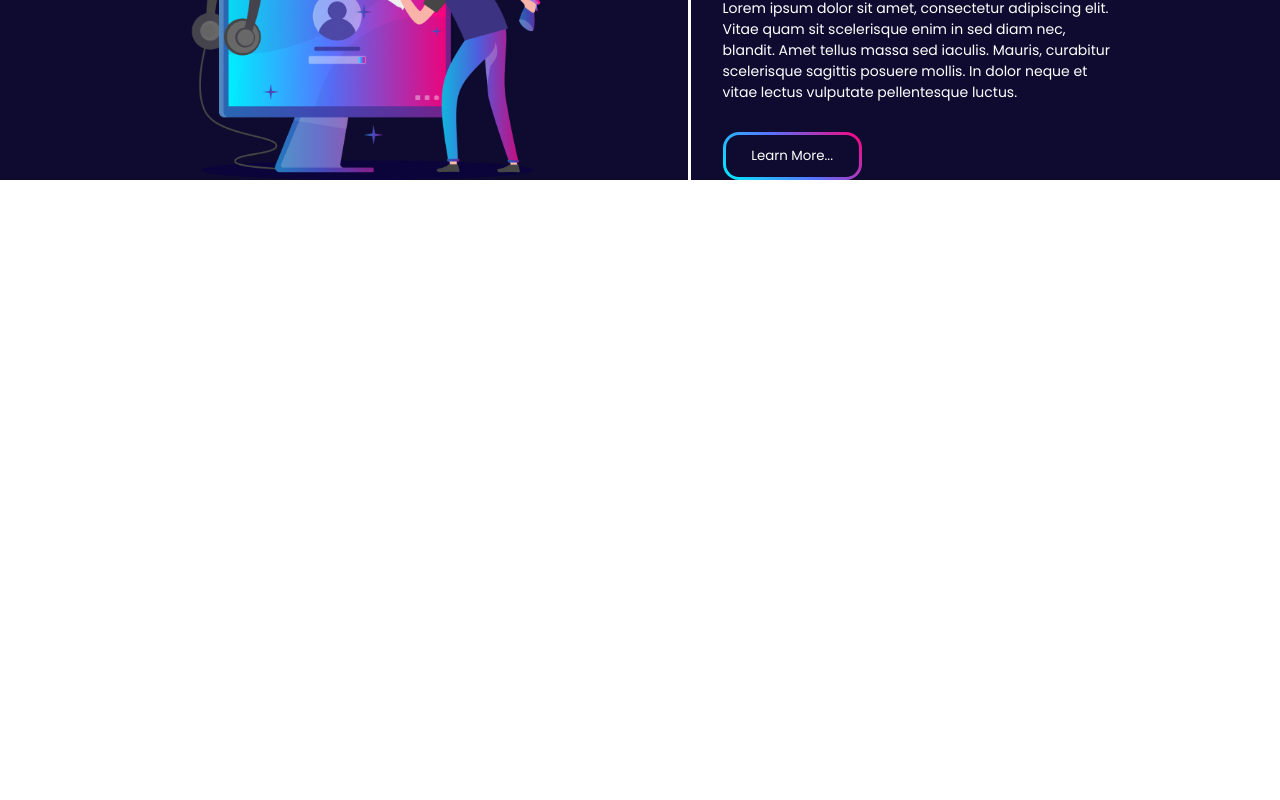
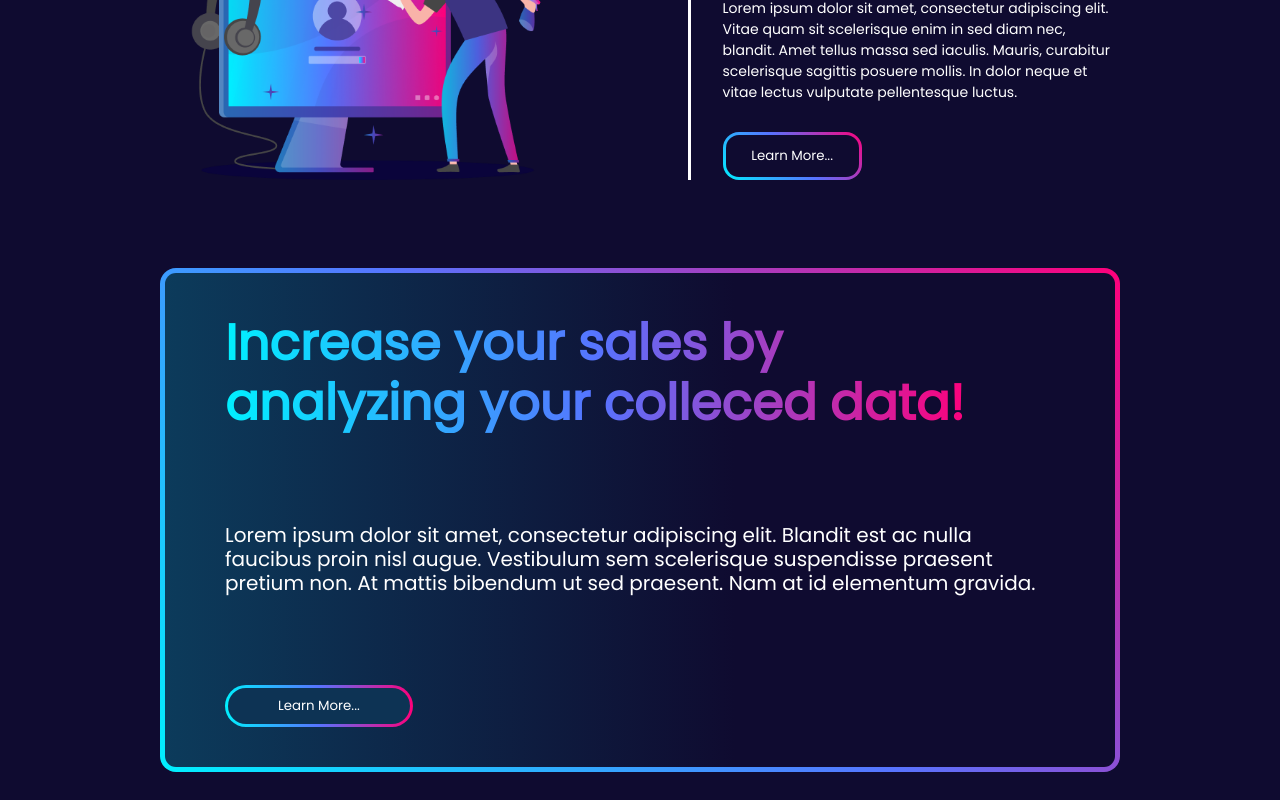
Before and after one commit to Kuroikuma/markai, a React (Create React App) app: page / in a window 1280 px wide. Shown: the part 4260-5060 px from the top of the page. Before the commit the page ends 4440 px from the top, so only its background shows below. Built offline with nearby package versions, Linux system fonts and the light colour scheme.

Commit message:
feat: add component card

```diff
--- a/src/app/App.js
+++ b/src/app/App.js
@@ -5,6 +5,7 @@ import { Robot } from './components/robot'
 import { Feature } from './components/feature'
 import { Video } from './components/video'
 import { Services } from './components/services'
+import { Card } from './components/card'
 
 export function App() {
   return (
@@ -14,6 +15,7 @@ export function App() {
       <Feature />
       <Video />
       <Services />
+      <Card />
     </div>
   )
 }
--- /dev/null
+++ b/src/app/components/card.jsx
@@ -0,0 +1,20 @@
+import '../css/card.css'
+
+export const Card = () => {
+  return (
+    <div className="card-wrapper">
+      <div className="card-wrap">
+        <div className="card__content">
+          <h2>Increase your sales by analyzing your colleced data!</h2>
+          <p>
+            Lorem ipsum dolor sit amet, consectetur adipiscing elit. Blandit est
+            ac nulla faucibus proin nisl augue. Vestibulum sem scelerisque
+            suspendisse praesent pretium non. At mattis bibendum ut sed
+            praesent. Nam at id elementum gravida.
+          </p>
+          <button>Learn More...</button>
+        </div>
+      </div>
+    </div>
+  )
+}
--- /dev/null
+++ b/src/app/css/card.css
@@ -0,0 +1,75 @@
+.card-wrapper {
+  height: 70vh;
+  width: 100%;
+
+  display: flex;
+  justify-content: center;
+  align-items: center;
+  background-color: #0f0b30;
+}
+.card-wrap {
+  height: 90%;
+  z-index: 100;
+  width: 75%;
+}
+.card__content {
+  height: 100%;
+  width: 100%;
+  padding: 40px 60px;
+  background: linear-gradient(
+    90deg,
+    rgba(12, 59, 91, 1) 0%,
+    rgba(15, 11, 48, 1) 60%
+  );
+  display: flex;
+  position: relative;
+  justify-content: center;
+  align-items: center;
+  border: 5px solid transparent;
+  border-radius: 16px;
+  background-clip: padding-box;
+  flex-direction: column;
+  justify-content: space-between;
+  align-items: flex-start;
+}
+.card__content::after {
+  position: absolute;
+  top: -5px;
+  bottom: -5px;
+  left: -5px;
+  right: -5px;
+  background: linear-gradient(45deg, #00f0ff, #5775ff, #ff007a);
+  content: '';
+  z-index: -1;
+  border-radius: 16px;
+}
+.card__content h2 {
+  width: 90%;
+  font-family: Poppins;
+  font-size: 50px;
+  line-height: 60px;
+  font-weight: bold;
+  display: inline;
+  background-image: linear-gradient(90deg, #00f0ff, #5773ff, #ff007a);
+  -webkit-background-clip: text;
+  -webkit-text-fill-color: transparent;
+}
+.card__content p {
+  font-family: Poppins;
+  font-size: 20px;
+  line-height: 24px;
+  color: #fff;
+}
+
+.card__content button {
+  font-family: Poppins;
+  color: #fff;
+}
+.card__content button {
+  background: linear-gradient(#0d3354 0 0) padding-box,
+    linear-gradient(90deg, #00f0ff, #5773ff, #ff007a) border-box;
+  padding: 8px 50px;
+  border: 3px solid transparent;
+  border-radius: 24px;
+  display: inline-block;
+}
--- a/src/app/css/services.css
+++ b/src/app/css/services.css
@@ -2,6 +2,7 @@
   height: auto;
   width: 100%;
   padding-top: 60px;
+  padding-bottom: 60px;
   display: flex;
   justify-content: center;
   align-items: center;
@@ -72,11 +73,10 @@
   color: #fff;
 }
 .services__item__info__wrap button {
-  position: relative;
   display: flex;
   height: 15%;
   width: 35%;
-
+  position: relative;
   justify-content: center;
   align-items: center;
   border: 3px solid transparent;
```
